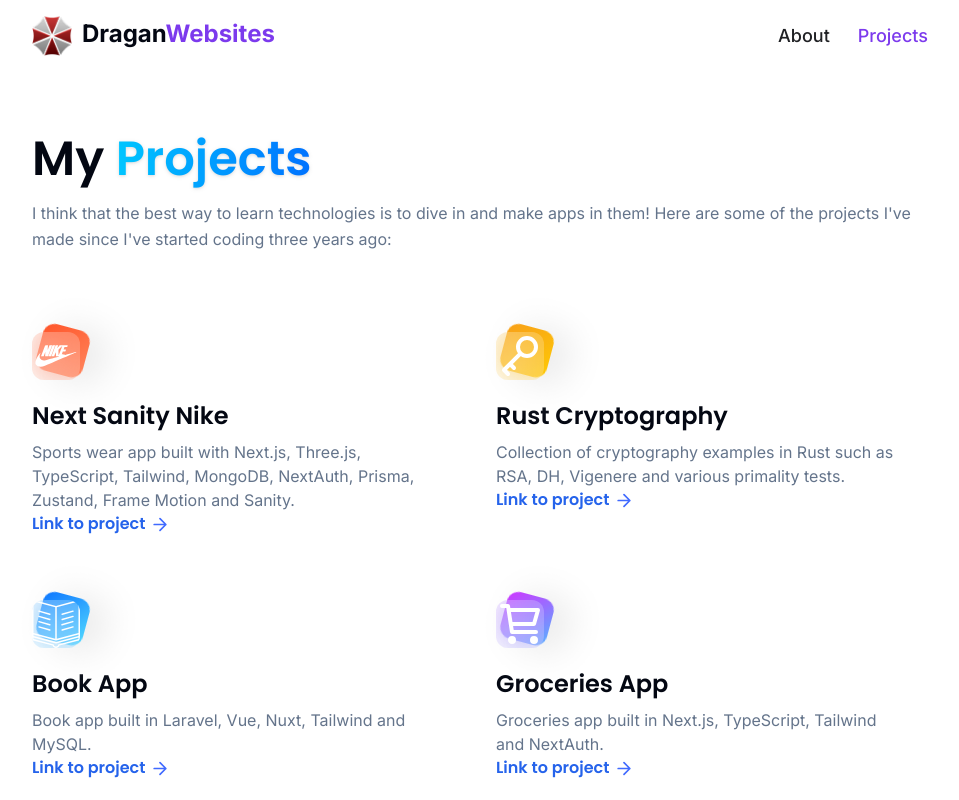
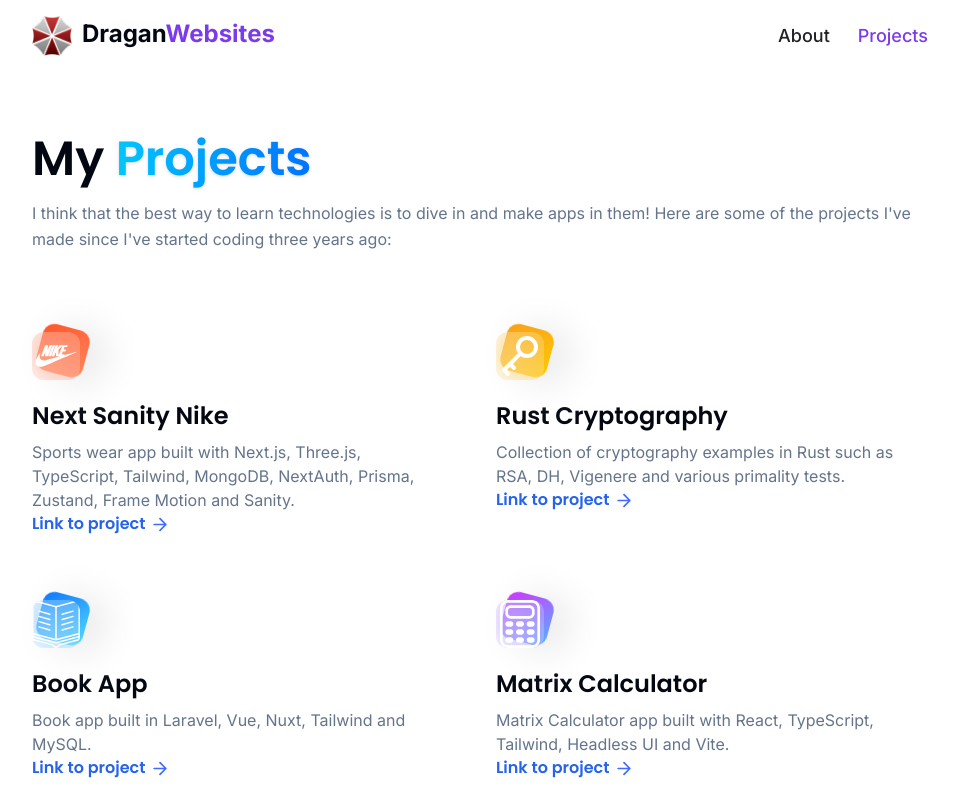
Before and after one commit to dragan717080/ThreePortfolio, a Next.js app: page /projects in a window 1280 px wide. Shown: the top 800 px of the page, without its empty margins (160-1119 px from the left). Built offline with nearby package versions, Linux system fonts and the light colour scheme.

Commit message:
adding `react-world-flags` package

```diff
--- a/app/about/page.tsx
+++ b/app/about/page.tsx
@@ -134,7 +134,7 @@
       </div>
       <hr className='border-slate-200' />
       <h1>
-        You can contact me at <span className="blue-gradient_text">dburic717@outlook.com</span>
+        You can contact me at <a href="mailto:dburic717@outlook.com?subject=Hello%20Dragan&body=Hello%20Dragan!"><span className="blue-gradient_text">dburic717@outlook.com</span></a>
       </h1>
     </section>
   );
--- a/app/components/HomeInfo.tsx
+++ b/app/components/HomeInfo.tsx
@@ -1,5 +1,6 @@
 import Link from 'next/link';
 import Image from 'next/image';
+import Flag from 'react-world-flags';
 
 const HomeInfo = ({ currentStage }: { currentStage: number }) => {
   if (currentStage === 1) {
@@ -9,7 +10,7 @@
         <span className='font-semibold mx-2 text-white'>Dragan</span>
         👋
         <br />
-        A Full Stack Web Developer from Serbia 🇷🇸
+        <span className='row-v gap-2.5'>A Full Stack Web Developer from Serbia <Flag code="RS" style={{ width: '1.75rem', height: 'auto' }} /></span>
       </h1>
     );
   }
--- a/app/constants/index.tsx
+++ b/app/constants/index.tsx
@@ -1,6 +1,7 @@
 import { alertbird, bc, bonnygames } from "@/public/assets/images";
 import {
   book,
+  calculator,
   cart,
   contact,
   css,
@@ -215,12 +216,19 @@
     description: 'Book app built in Laravel, Vue, Nuxt, Tailwind and MySQL.',
     link: 'https://github.com/dragan717080/LaravelVueNuxtTailwindMySQLBooksApp',
   },
+  /*   {
+      iconUrl: cart,
+      theme: 'btn-back-pink',
+      name: 'Groceries App',
+      description: 'Groceries app built in Next.js, TypeScript, Tailwind and NextAuth.',
+      link: 'https://github.com/dragan717080/Groceries',
+    }, */
   {
-    iconUrl: cart,
+    iconUrl: calculator,
     theme: 'btn-back-pink',
-    name: 'Groceries App',
-    description: 'Groceries app built in Next.js, TypeScript, Tailwind and NextAuth.',
-    link: 'https://github.com/dragan717080/Groceries',
+    name: 'Matrix Calculator',
+    description: 'Matrix Calculator app built with React, TypeScript, Tailwind, Headless UI and Vite.',
+    link: 'https://github.com/dragan717080/MatrixCalculator',
   },
   {
     iconUrl: estate,
--- a/app/projects/page.tsx
+++ b/app/projects/page.tsx
@@ -63,7 +63,7 @@
       </div>
       <hr className='border-slate-200' />
       <h1>
-        If you want to colaborate on a project you can contact me at <span className="blue-gradient_text">dburic717@outlook.com</span>
+        If you want to colaborate on a project you can contact me at <a href="mailto:dburic717@outlook.com?subject=Hello%20Dragan&body=Hello%20Dragan!%0A%0AI%20would%20like%20to%20colaborate%20with%20you!"><span className="blue-gradient_text">dburic717@outlook.com</span></a>
       </h1>
     </section>
   )
--- a/package.json
+++ b/package.json
@@ -16,6 +16,7 @@
     "react": "^18",
     "react-dom": "^18",
     "react-vertical-timeline-component": "^3.6.0",
+    "react-world-flags": "^1.6.0",
     "tailwindcss-animate": "^1.0.7"
   },
   "devDependencies": {
@@ -23,6 +24,7 @@
     "@types/react": "^18",
     "@types/react-dom": "^18",
     "@types/react-vertical-timeline-component": "^3.3.6",
+    "@types/react-world-flags": "^1.6.0",
     "autoprefixer": "^10.0.1",
     "eslint": "^8",
     "eslint-config-next": "14.0.3",
--- a/public/assets/icons/index.ts
+++ b/public/assets/icons/index.ts
@@ -1,4 +1,5 @@
 import cssSvg from './css.svg'
+import calculatorSvg from './calculator.svg'
 import expressSvg from './express.svg'
 import gitSvg from './git.svg'
 import githubSvg from './github.svg'
@@ -41,6 +42,7 @@
 import soundon from './soundon.png'
 import soundoff from './soundoff.png'
 
+const calculator = calculatorSvg.src;
 const css = cssSvg.src;
 const express = expressSvg.src;
 const docker = dockerSvg.src;
@@ -83,6 +85,7 @@
 const postgres = postgresSvg.src;
 
 export {
+  calculator,
   css,
   express,
   git,
```
Also changed, not shown: public/assets/icons/calculator.svg (added), 1 other file (tests, documents, lock files or other folders).
